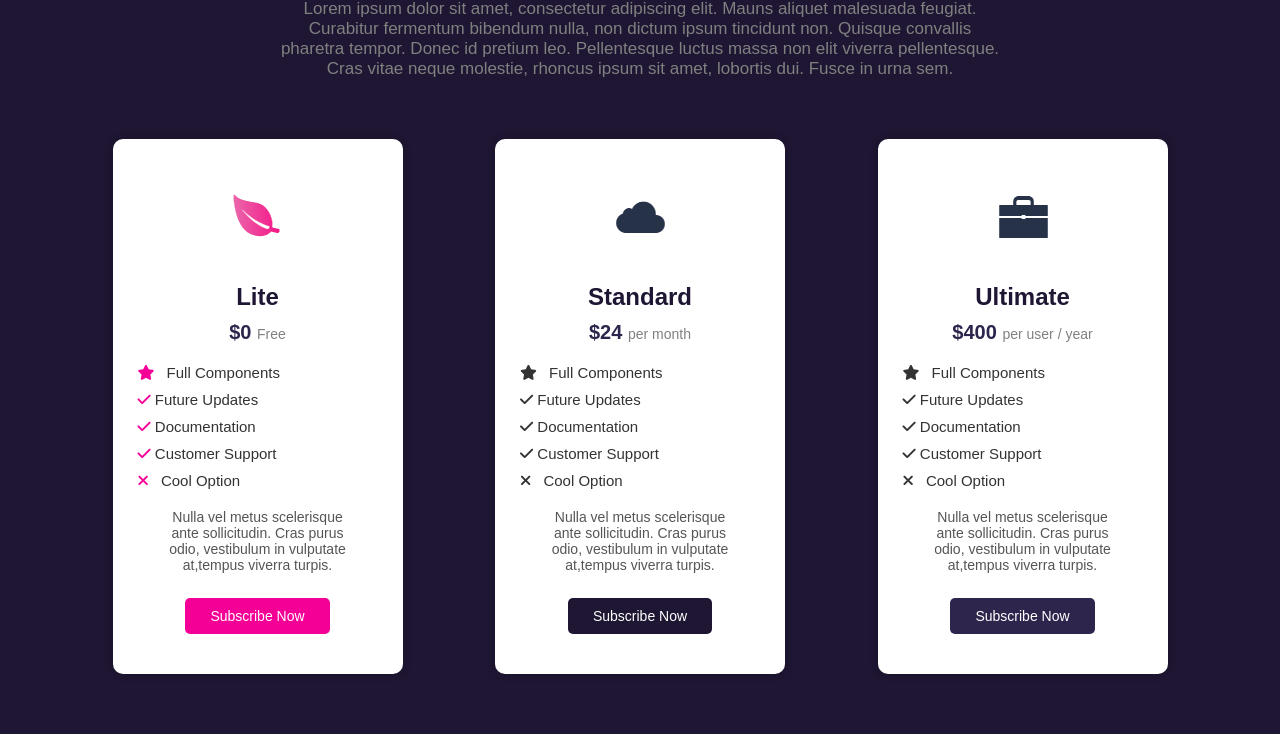
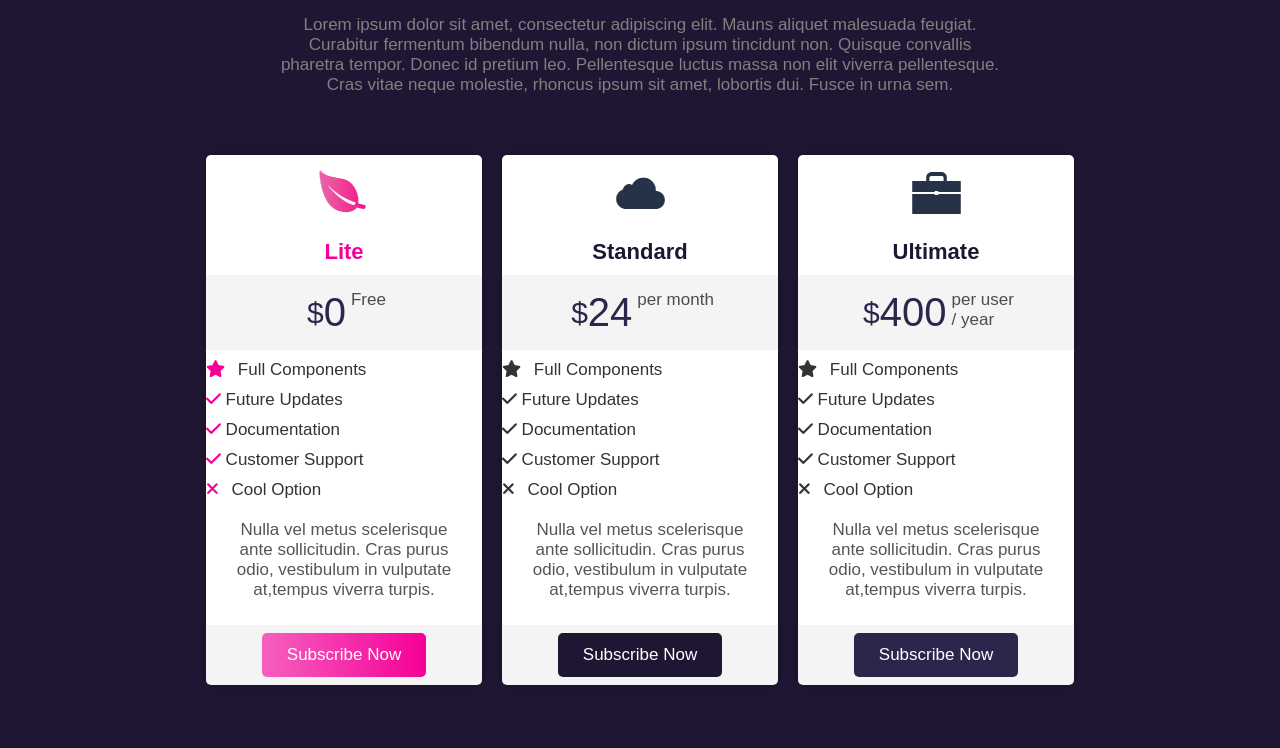
Before and after one commit to SamuelMartinez2008822/proyectoBlux, a plain HTML site: page index.html in a window 1280 px wide. Shown: the part 1427-2175 px from the top of the page. Drawn offline with Linux system fonts and the light colour scheme.

```diff
--- a/index.html
+++ b/index.html
@@ -61,8 +61,8 @@
                 <div class="lite">
                     <img src="assets/images/hoja.png" alt="Lite">
                 </div>
-                <h3>Lite</h3>
-                <h4>$0 <span>Free</span></h4>
+                <h3 class="color">Lite</h3>
+                <h4><span id="spanDos">$</span>0<span> Free</span></h4>
                 <ul class="colorIco">
                     <li><i class="fa-solid fa-star"></i> Full Components</li>
                     <li><i class="fas fa-check"></i> Future Updates</li>
@@ -71,7 +71,10 @@
                     <li><i class="fa-sharp fa-solid fa-xmark"></i> Cool Option</li>
                 </ul>
                 <p>Nulla vel metus scelerisque <br> ante sollicitudin. Cras purus <br> odio, vestibulum in vulputate <br> at,tempus viverra turpis.</p>
-                <button class="btnLite">Subscribe Now</button>
+
+                <div class="btnsContenido">
+                    <button class="btnLite">Subscribe Now</button>
+                </div>
             </div>
 
             <div class="contenido">
@@ -79,7 +82,7 @@
                     <img src="assets/images/nube.png" alt="Standard">
                 </div>
                 <h3>Standard</h3>
-                <h4>$24 <span>per month</span></h4>
+                <h4><span id="spanDos">$</span>24 <span>per month</span></h4>
                 <ul>
                     <li><i class="fa-solid fa-star"></i> Full Components</li>
                     <li><i class="fas fa-check"></i> Future Updates</li>
@@ -88,7 +91,9 @@
                     <li><i class="fa-sharp fa-solid fa-xmark"></i> Cool Option</li>
                 </ul>
                 <p>Nulla vel metus scelerisque <br> ante sollicitudin. Cras purus <br> odio, vestibulum in vulputate <br> at,tempus viverra turpis.</p>
-                <button class="btnStandard">Subscribe Now</button>
+                <div class="btnsContenido">
+                    <button class="btnStandard">Subscribe Now</button>
+                </div>
             </div>
 
             <div class="contenido">
@@ -96,7 +101,7 @@
                     <img src="assets/images/maletin.png" alt="Ultimate">
                 </div>
                 <h3>Ultimate</h3>
-                <h4>$400 <span>per user / year</span></h4>
+                <h4><span id="spanDos">$</span>400 <span>per user <br>/ year</span></h4>
                 <ul>
                     <li><i class="fa-solid fa-star"></i> Full Components</li>
                     <li><i class="fas fa-check"></i> Future Updates</li>
@@ -105,7 +110,9 @@
                     <li><i class="fa-sharp fa-solid fa-xmark"></i> Cool Option</li>
                 </ul>
                 <p>Nulla vel metus scelerisque <br> ante sollicitudin. Cras purus <br> odio, vestibulum in vulputate <br> at,tempus viverra turpis.</p>
-                <button class="btnUltimate">Subscribe Now</button>
+                <div class="btnsContenido">
+                    <button class="btnUltimate">Subscribe Now</button>
+                </div>
             </div>
         </div>
     </section>
--- a/styles/style.css
+++ b/styles/style.css
@@ -24,7 +24,7 @@
 
 nav a{
     padding: 17px;
-    font-size: 15px;
+    font-size: 17px;
     text-decoration: none;
     color: rgba(255, 255, 255, 0.514);
 }
@@ -52,7 +52,7 @@
     display: flex;
     flex-direction: column;
     justify-content: flex-end;
-    align-items: flex-end;
+    align-items: center;
     background-color: #2E254D;
     width: 50%;
     color: white;
@@ -73,6 +73,7 @@
 
 .texto p{
     margin: 0 100px 20px 0;
+    font-size: 17px;
 }
 
 .botones{
@@ -106,6 +107,7 @@
 .banner{
     display: flex;
     align-items: center;
+    justify-content: center;
     width: 50%;
     height: 550px;
     background-image: url(../assets/images/hojasFondo.jpg);
@@ -115,7 +117,6 @@
 .banner img{
     width: 200px;
     height: 70%;
-    margin: 30px 0 0 170px;
 }
 
 .principal{
@@ -148,9 +149,10 @@
     justify-content: center;
     padding-left: 100px;
 }
+
 .infoLaptop h3{
     font-family: 'Segoe UI', Tahoma, Verdana, sans-serif;
-    font-size: 45px;
+    font-size: 40px;
     font-weight: 400;
     background: linear-gradient(to right, #f50097, #2E254D);
     background-clip: text;
@@ -171,10 +173,17 @@
 
 .infoLaptop p{
     margin: 5px;
+    font-size: 17px;
 }
 
 .planes {
+    width: 100%;
+    height: 60rem;
     background-color: #1e1632;
+    display: flex;
+    flex-direction: column;
+    justify-content: center;
+    align-items: center;
     padding: 60px 20px;
 }
 
@@ -194,34 +203,53 @@
 .contenedor {
     display: flex;
     justify-content: space-evenly;
-    flex-wrap: wrap;
+    width: 70%;
+    gap: 20px;
+    padding: 3rem rem;
 }
 
 .contenido {
     background-color: white;
-    border-radius: 10px;
-    padding: 40px 25px;
-    width: 290px;
+    border-radius: 5px;
+    width: 300px;
     text-align: center;
     box-shadow: 0 0 10px #00000025;
 }
 
+.contenido .color{
+    color: #f50097;
+}
+
 .contenido h3 {
-    font-size: 24px;
+    font-size: 22px;
     color: #1e1632;
-    margin: 20px 0 10px;
+    padding-bottom: 10px;
 }
 
 .contenido h4 {
-    font-size: 20px;
+    display: flex;
+    justify-content: center;
+    background-color: #55555510;
+    font-size: 40px;
+    font-weight: 100;
     color: #2e254d;
-    margin-bottom: 20px;
+    padding: 15px;
+}
+
+.contenido h4 #spanDos{
+    display: flex;
+    align-items: center;
+    color: #2e254d;
+    font-size: 30px;
+    font-weight: 100;
 }
 
 .contenido h4 span {
-    font-size: 14px;
+    padding-left: 5px;
+    font-size: 17px;
     font-weight: normal;
-    color: gray;
+    color: #4d4c4c;
+    text-align: start;
 }
 
 .contenido ul {
@@ -232,10 +260,10 @@
 }
 
 .contenido ul li {
-    font-size: 15px;
+    font-size: 17px;
     color: #333;
     margin: 10px 0;
-    gap: 10px;
+    gap: 5px;
 }
 
 .colorIco i{
@@ -251,7 +279,7 @@
 }
 
 .contenido p{
-    font-size: 14px;
+    font-size: 17px;
     color: #555;
     margin-bottom: 25px;
     text-align: center ;
@@ -262,13 +290,18 @@
     height: 80px;
 }
 
+.contenido .btnsContenido {
+    padding: 8px;
+    background-color: #55555510;
+}
+
 .btnLite{
-    background-color: #f50097;
+    background: linear-gradient(to right, #f560be, #f50097);
     color: white;
     border: none;
-    padding: 10px 25px;
+    padding: 12px 25px;
     border-radius: 5px;
-    font-size: 14px;
+    font-size: 17px;
     cursor: pointer;
 }
 
@@ -276,9 +309,9 @@
     background-color: #1e1632;
     color: white;
     border: none;
-    padding: 10px 25px;
+    padding: 12px 25px;
     border-radius: 5px;
-    font-size: 14px;
+    font-size: 17px;
     cursor: pointer;
 }
 
@@ -286,9 +319,9 @@
     background-color: #2e254d;
     color: white;
     border: none;
-    padding: 10px 25px;
+    padding: 12px 25px;
     border-radius: 5px;
-    font-size: 14px;
+    font-size: 17px;
     cursor: pointer;
 }
 
@@ -300,7 +333,7 @@
 }
 
 footer p{
-    font-size: 12px;
+    font-size: 15px;
     color: #000000b2;
 }
 
@@ -310,5 +343,5 @@
 
 footer i{
     padding: 10px;
-    font-size: 20px;
+    font-size: 23px;
 }
```
